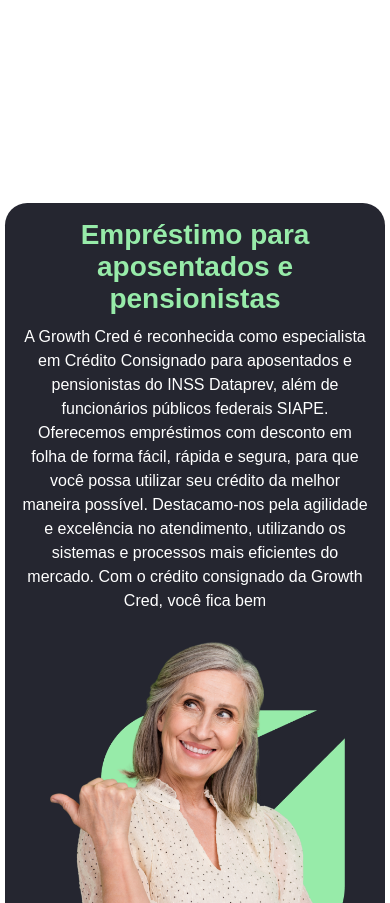
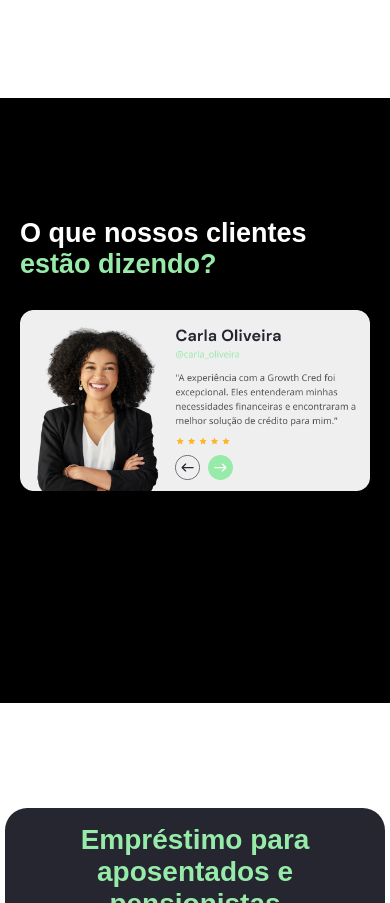
Before and after one commit to Pedrorenatopr/growth-cred, a plain HTML site: page index.html in a window 390 px wide. Shown: the part 3125-4028 px from the top of the page. Drawn offline with Linux system fonts and the light colour scheme.

Commit message:
iniciando nova section clientes

```diff
--- a/index.html
+++ b/index.html
@@ -127,6 +127,26 @@
         </div>
     </div>
 
+    <div class="box-carrossel">
+        <p class="titulo-clientes">O que nossos clientes <span class="destaque-clientes">estão dizendo?</span></p>
+        <div class="div-carrossel">
+            <ul class="slider">
+                <li>
+                    <input type="radio" id="slide1" name="slide" checked>
+                    <label for="slide1"></label>
+                    <img src="depoimento-teste8.png">
+                </li>
+                <li>
+                    <input type="radio" id="slide2" name="slide">
+                    <label for="slide2"></label>
+                    <img src="depoimento-teste9.png">
+                </li>
+            </ul>
+        </div>
+    </div>
+
+
+
     <div class="box-aposentados">
         <div class="aposentados">
             <div class="texto-aposentados">
--- a/style.css
+++ b/style.css
@@ -293,6 +293,89 @@
     padding: 1em;
   }
 
+  .box-carrossel {
+    background-color: rgb(0, 0, 0);
+    display: flex;
+    align-self: center;
+    justify-content: center;
+    padding: 100px 100px;
+    gap: 200px;
+}
+
+.destaque-clientes {
+  color: #97EBA9;
+}
+
+.titulo-clientes {
+    font-size: 60px;
+    font-weight: 700;
+    width: 400px;
+    margin-top: 20px;
+    color: white;
+}
+
+.slider {
+	display: block;
+	height: 293px;
+	width: 600px;
+	margin: auto;
+	margin-top: 20px;
+	position: relative;
+}
+
+.slider li {
+	list-style: none;
+	position: absolute;
+}
+
+.slider img {
+	margin: auto;
+	height: 100%;
+	width: 100%;
+	vertical-align: top;
+}
+
+.slider input {
+    display: none;
+}
+
+.slider label {
+	background-color: transparent;
+	bottom: 0;
+	cursor: pointer;
+	display: block;
+	height: 60px;
+	position: absolute;
+	width: 60px;
+	z-index: 10;
+    border-radius: 10px;
+}
+
+.slider li:nth-child(1) label {
+	left: 270px;
+    background-image: url(seta-transparente.svg);
+    background-repeat: no-repeat;
+}
+
+.slider li:nth-child(2) label {
+	left: 320px;
+    background-image: url(seta-verde.svg);
+    background-repeat: no-repeat;
+}
+
+
+
+.slider img {
+	opacity: 0;
+	visibility: hidden;
+}
+
+.slider li input:checked ~ img {
+	opacity: 1;
+	visibility: visible;
+	z-index: 10;
+}
+
 
 
   .aposentados {
@@ -551,6 +634,48 @@ footer p {
     font-size: 30px;
   }
 
+  .box-carrossel {
+    display: grid;
+    align-self: center;
+    justify-content: center;
+    padding: 100px 100px;
+    gap: 10px;
+}
+
+.titulo-clientes {
+    font-size: 27px;
+    font-weight: 700;
+    width: 300px;
+    margin-top: 20px;
+}
+
+.slider {
+    display: block;
+    height: 293px;
+    width: 350px;
+    margin: auto;
+    margin-top: 20px;
+    position: relative;
+}
+
+.slider li:nth-child(1) label {
+    left: 155px;
+    background-size: 25px;
+}
+
+.slider li:nth-child(2) label {
+    left: 188px;
+    background-size: 25px;
+}
+
+.slider label {
+    bottom: 0px;
+    top: 145px;
+    height: 25px;
+    width: 25px;
+}
+
+
 
   .box-aposentados {
     margin: 5px;
```
Also changed, not shown: depoimento-teste8.png (added), depoimento-teste9.png (added), seta-transparente.svg (added), seta-verde.svg (added).
